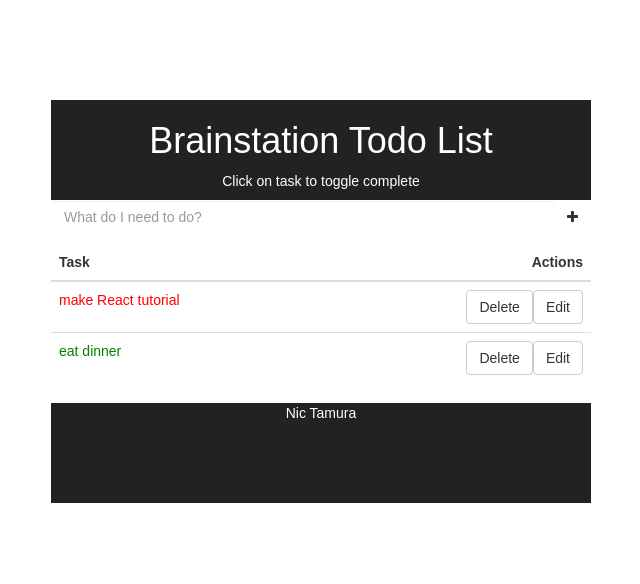
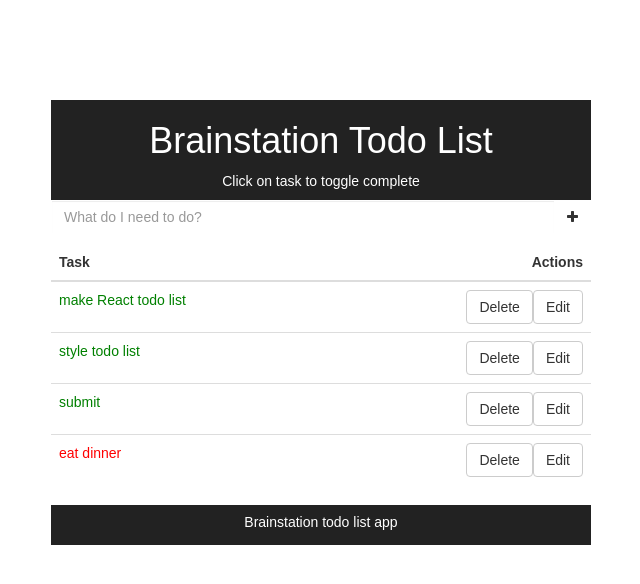
Before and after one commit to Samtabanja/react-todo, a React (Create React App) app: page / in a window 1280 px wide. Shown: the top 584 px of the page, without its empty margins (319-959 px from the left). Built offline with nearby package versions, Linux system fonts and the light colour scheme.

Commit message:
push to heroku

```diff
--- a/src/App.css
+++ b/src/App.css
@@ -13,16 +13,22 @@
 }
 .appFooter {
   background-color: #222;
-  height: 100px;
+  height: 40px;
   color: white;
   text-align: center;
 }
-.FooterText {
-  padding: 1px;
+.footerText {
+  padding-top: 7px;
+}
+
+.errorMsg {
+  text-align: center;
+
 }
 
 .done {
-    text-decoration: line-through;
+  text-decoration: line-through;
+  color: #575757;
 }
 
 .pending {
--- a/src/App.js
+++ b/src/App.js
@@ -4,16 +4,21 @@
 import Header from './components/Header';
 import CreateTodo from './components/CreateTodo';
 import TodoList from './components/TodoList';
-
 import Footer from './components/Footer';
 
 const todos = [
   {
-    task: 'make React tutorial',
+    task: 'make React todo list',
+    isCompleted: true
+  }, {
+    task: 'style todo list',
+    isCompleted: true
+  },{
+    task: 'submit',
+    isCompleted: true
+  },{
+    task: 'eat dinner',
     isCompleted: false
-  }, {
-    task: 'eat dinner',
-    isCompleted: true
   }
 ];
 
--- a/src/components/CreateTodo.js
+++ b/src/components/CreateTodo.js
@@ -31,7 +31,9 @@
                 <i className="fa fa-plus" aria-hidden="true"></i>
               </button>
             </div>
-        {this.renderError()}
+        </div>
+        <div className="errorMsg">
+          {this.renderError()}
         </div>
       </form>
     );
--- a/src/components/Footer.js
+++ b/src/components/Footer.js
@@ -4,7 +4,7 @@
   return (
     <div className="appFooter">
        <div className="footerText">
-          <p>Nic Tamura</p>
+          <p>Brainstation todo list app</p>
        </div>
     </div>
   );
```
